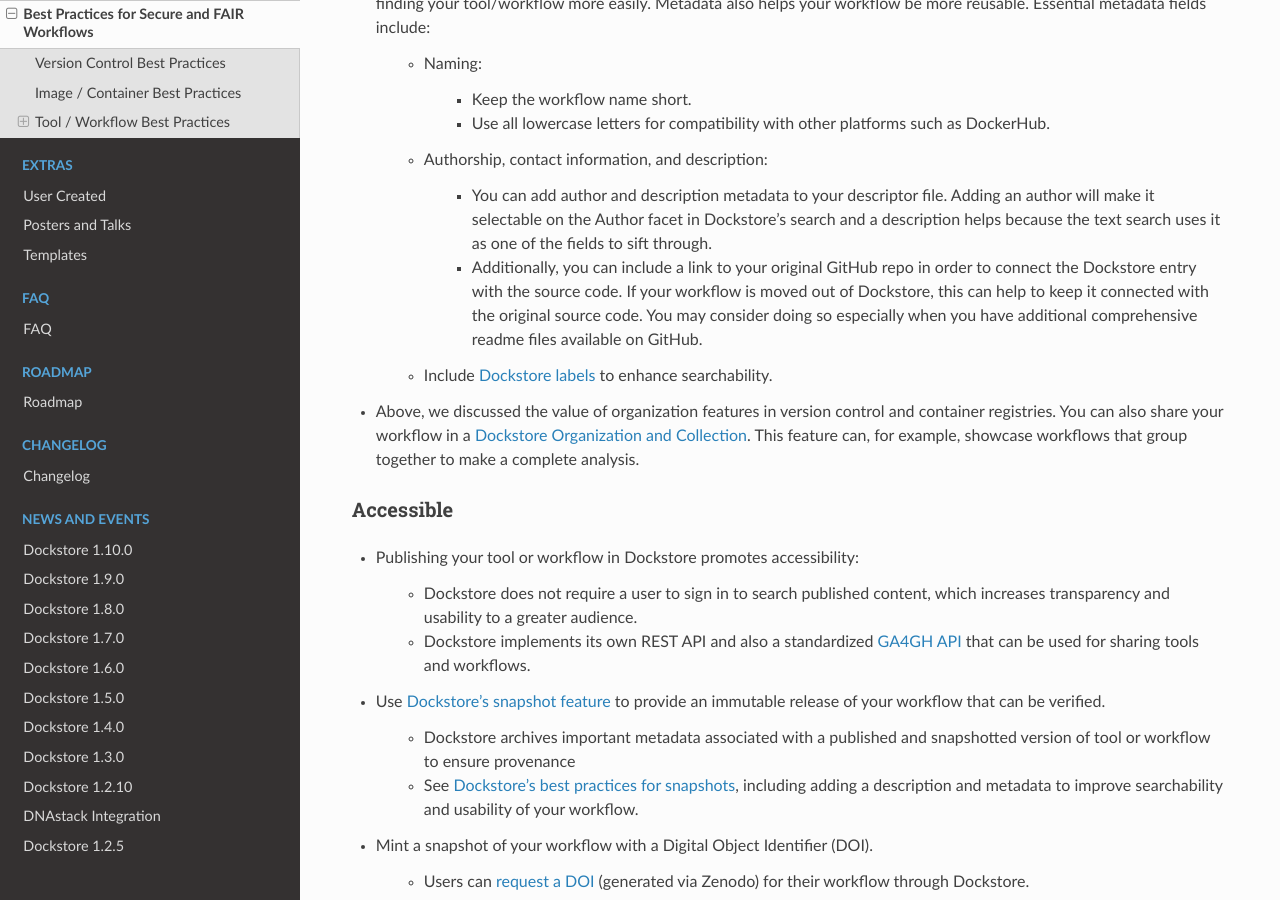
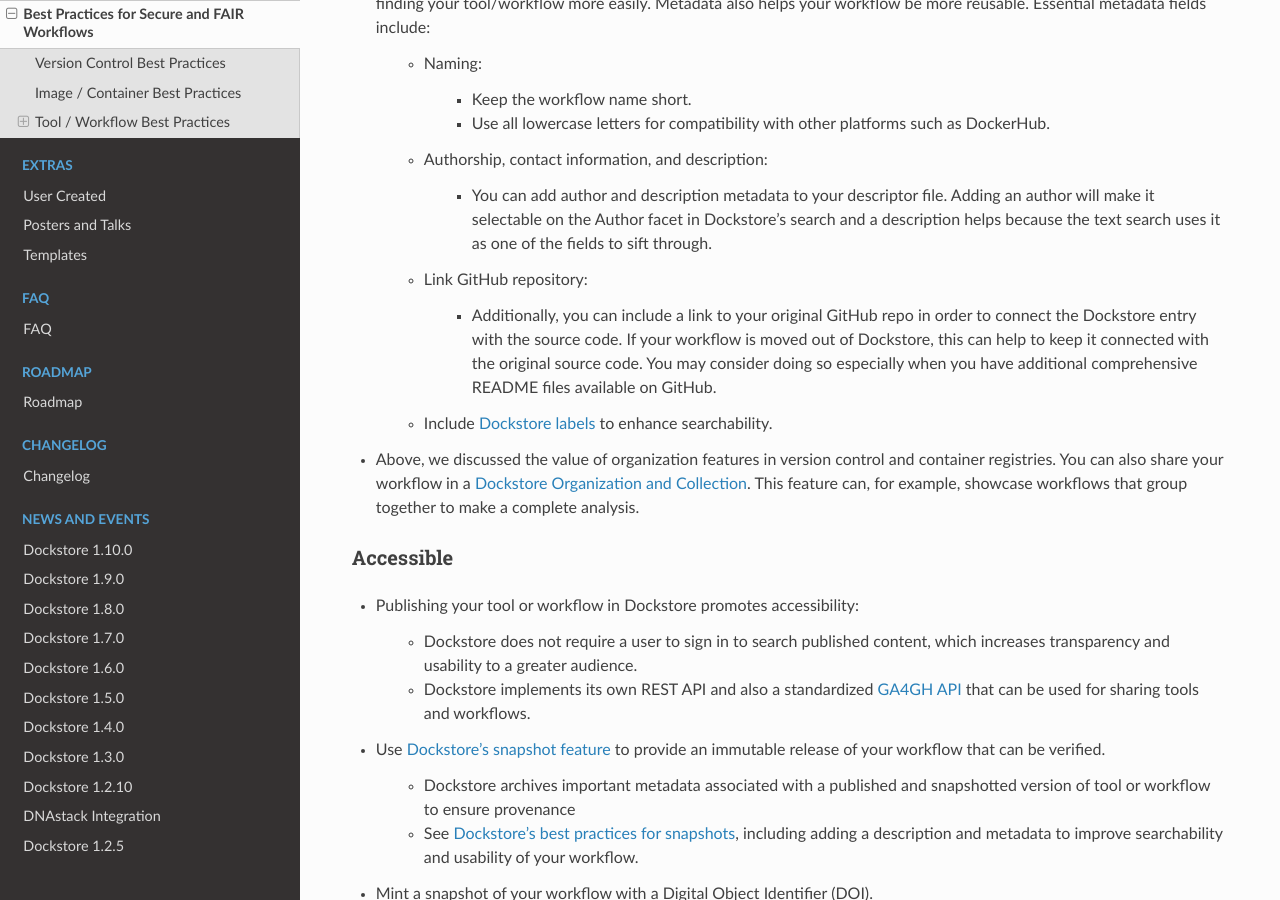
Before and after one commit to dockstore/dockstore-documentation, a Sphinx documentation site: the page built from docs/advanced-topics/best-practices/best-practices-secure-fair-workflows.rst, in a window 1280 px wide and 900 px high, scrolled down 2918 px. Built offline with Sphinx 7.4.7 and the Read the Docs theme 2.0.0, drawn with Linux system fonts in a browser that asks for light colours.

Commit message:
Update best-practices-secure-fair-workflows.rst

```diff
--- a/docs/advanced-topics/best-practices/best-practices-secure-fair-workflows.rst
+++ b/docs/advanced-topics/best-practices/best-practices-secure-fair-workflows.rst
@@ -107,7 +107,9 @@
 
 		- You can add author and description metadata to your descriptor file. Adding an author will make it selectable on the Author facet in Dockstore’s search and a description helps because the text search uses it as one of the fields to sift through.
 
-		- Additionally, you can include a link to your original GitHub repo in order to connect the Dockstore entry with the source code. If your workflow is moved out of Dockstore, this can help to keep it connected with the original source code. You may consider doing so especially when you have additional comprehensive readme files available on GitHub.
+	- Link GitHub repository:
+
+		- Additionally, you can include a link to your original GitHub repo in order to connect the Dockstore entry with the source code. If your workflow is moved out of Dockstore, this can help to keep it connected with the original source code. You may consider doing so especially when you have additional comprehensive README files available on GitHub.
 
 	- Include :doc:`Dockstore labels <./best-practices-dockstore>` to enhance searchability.
 
```
